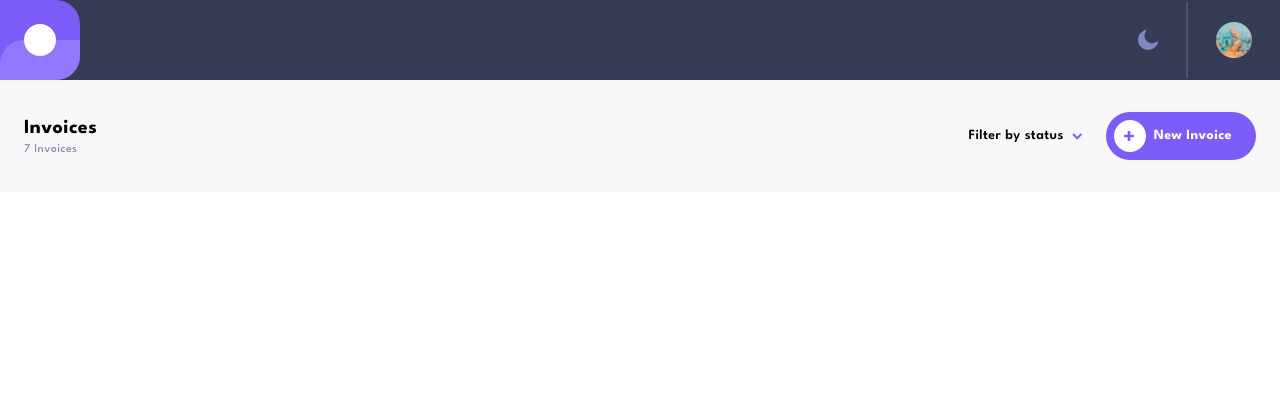
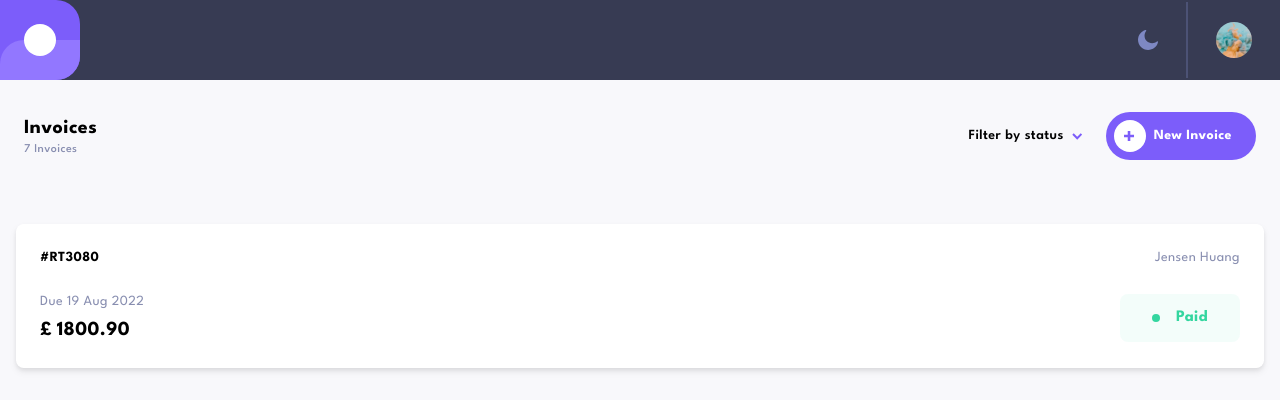
Before and after one commit to arronrees/invoice-app, a Next.js app: page / in a window 1280 px wide. Shown: the top 412 px of the page. Built offline with nearby package versions, Linux system fonts and the light colour scheme.

Commit message:
Added invoice grid and items

```diff
--- a/components/headline/FilterForm.jsx
+++ b/components/headline/FilterForm.jsx
@@ -3,7 +3,7 @@ import FilterFormInput from './FilterFormInput';
 export default function FilterForm({ filterActive }) {
   return (
     <form
-      className={`absolute shadow-xs drop-shadow-xl p-6 pr-20 bg-white rounded-lg left-1/2 -translate-x-1/2 transition duration-300 ${
+      className={`absolute shadow-xs drop-shadow-xl p-6 pr-20 bg-white rounded-lg left-1/2 -translate-x-1/2 transition duration-300 z-10 ${
         filterActive
           ? 'opacity-100 visible pointer-events-auto'
           : 'opacity-0 invisible pointer-events-none'
--- /dev/null
+++ b/components/invoices/InvoiceGrid.jsx
@@ -0,0 +1,9 @@
+import InvoiceItem from './InvoiceItem';
+
+export default function InvoiceGrid() {
+  return (
+    <section className='px-4 py-8'>
+      <InvoiceItem />
+    </section>
+  );
+}
--- /dev/null
+++ b/components/invoices/InvoiceItem.jsx
@@ -0,0 +1,25 @@
+export default function InvoiceItem() {
+  return (
+    <article className='p-6 bg-white rounded-lg shadow-xs drop-shadow-md'>
+      <div className='mb-6 flex justify-between items-center'>
+        <h3 className='font-bold text-sm'>#RT3080</h3>
+        <p className='font-normal text-sm text-mid-grey'>Jensen Huang</p>
+      </div>
+      <div className='flex items-center justify-between'>
+        <div>
+          <p className='font-normal text-sm text-mid-grey mb-1'>
+            Due 19 Aug 2022
+          </p>
+          <h4 className='font-bold text-xl'>
+            <span className='mr-1'>£</span>
+            1800.90
+          </h4>
+        </div>
+        <div className='flex items-center justify-center py-3 px-8 rounded-lg bg-light-green text-green'>
+          <span className='bg-green w-2 h-2 rounded-full mr-4'></span>
+          <span className='inline-block  font-bold'>Paid</span>
+        </div>
+      </div>
+    </article>
+  );
+}
--- a/pages/index.jsx
+++ b/pages/index.jsx
@@ -1,12 +1,14 @@
 import Layout from '../components/layout/Layout';
 import Header from '../components/header/Header';
 import Headline from '../components/headline/Headline';
+import InvoiceGrid from '../components/invoices/InvoiceGrid';
 
 export default function Home() {
   return (
     <Layout>
       <Header />
       <Headline />
+      <InvoiceGrid />
     </Layout>
   );
 }
```
